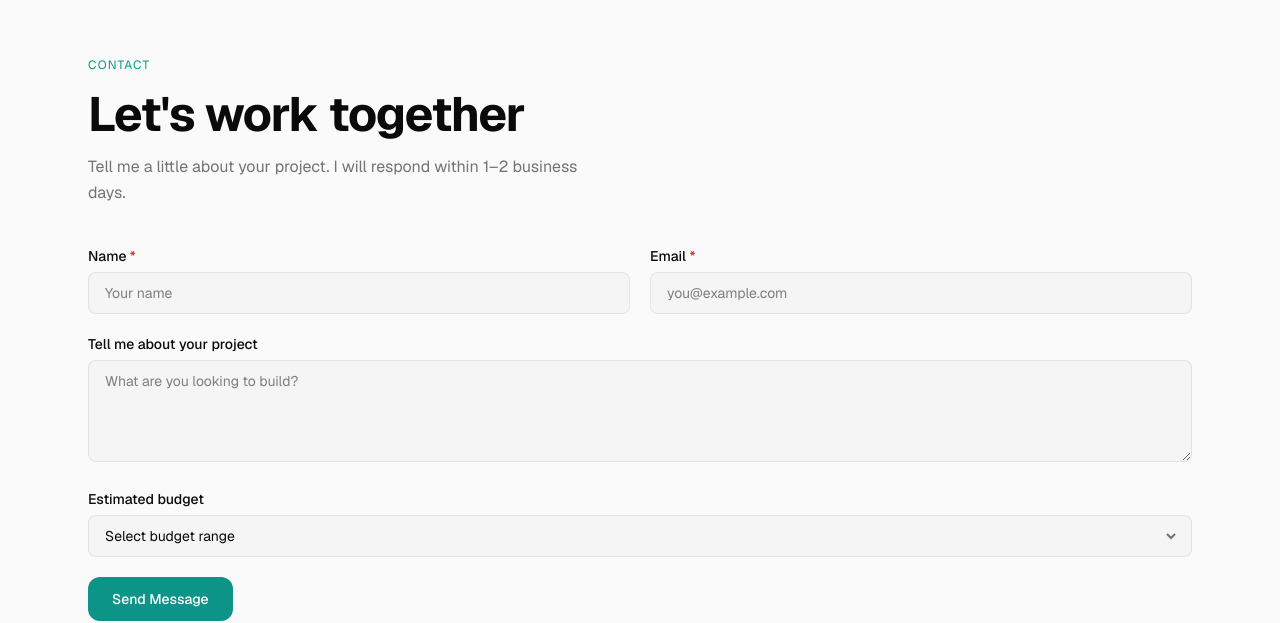
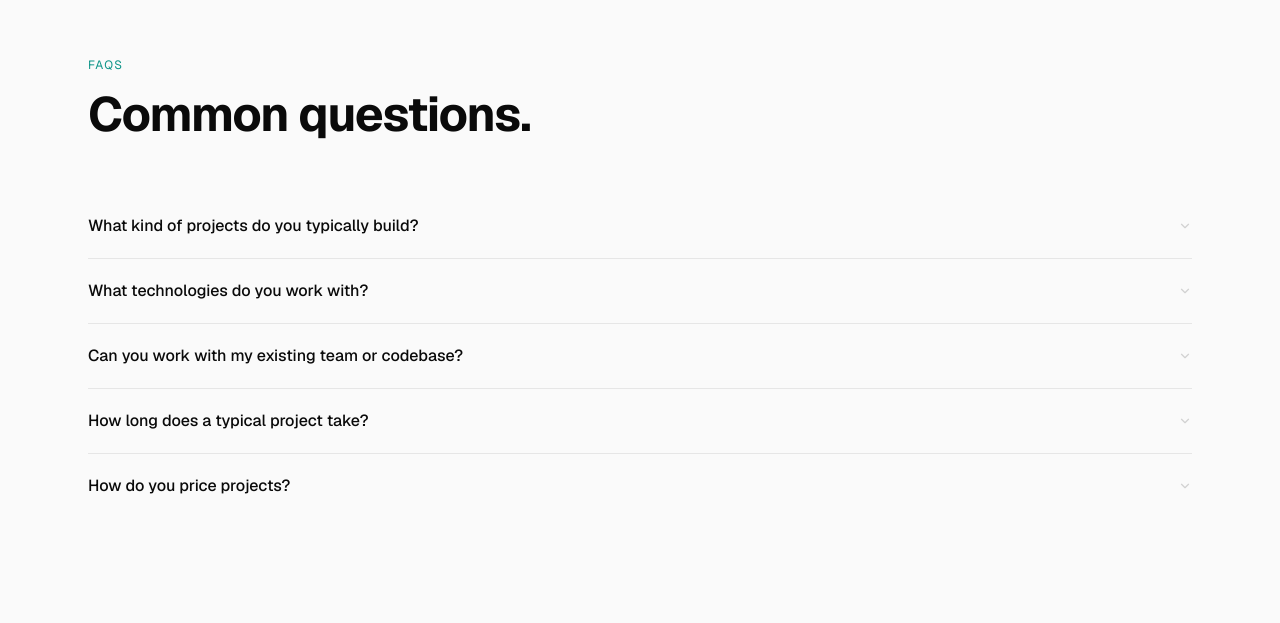
Before and after one commit to mustafatawab/portfolio, a Next.js app: page / in a window 1280 px wide. Shown: the part 6874-7497 px from the top of the page. Built offline with nearby package versions, Linux system fonts and the light colour scheme.

Commit message:
added FAQs

```diff
--- a/src/app/page.tsx
+++ b/src/app/page.tsx
@@ -4,6 +4,7 @@ import WhatIBuild from "@/views/what-i-build";
 import EngagementModels from "@/views/engagement-models";
 import Experience from "@/views/experience";
 import Projects from "@/views/projects";
+import FAQ from "@/views/faq";
 import Contact from "@/views/contact";
 import { JsonLd, personSchema, breadcrumbSchema } from "@/lib/json-ld";
 
@@ -22,6 +23,7 @@ export default function Home() {
       <EngagementModels />
       <Experience />
       <Projects />
+      <FAQ />
       <Contact />
     </>
   );
--- /dev/null
+++ b/src/views/faq.tsx
@@ -0,0 +1,125 @@
+"use client";
+import React, { useState } from "react";
+import { motion, AnimatePresence } from "framer-motion";
+import { ChevronDown } from "lucide-react";
+
+const ease = [0.25, 0.1, 0.25, 1] as const;
+
+const fadeUp = {
+  hidden: { opacity: 0, y: 24 },
+  visible: {
+    opacity: 1,
+    y: 0,
+    transition: { duration: 0.5, ease },
+  },
+};
+
+const stagger = {
+  hidden: {},
+  visible: { transition: { staggerChildren: 0.06 } },
+};
+
+const faqs = [
+  {
+    q: "What kind of projects do you typically build?",
+    a: "I build custom web applications, SaaS platforms, desktop software, and backend systems for businesses across healthcare, education, enterprise, and e-commerce. Recent examples include a multi-tenant school management platform, an AI-powered medical scribe, and an offline-first pharmacy management system.",
+  },
+  {
+    q: "What technologies do you work with?",
+    a: "I primarily work with TypeScript, Python, Next.js, React, FastAPI, Node.js, PostgreSQL, Prisma, Docker, and Electron. I select the stack based on the project's specific requirements rather than forcing a one-size-fits-all approach.",
+  },
+  {
+    q: "Can you work with my existing team or codebase?",
+    a: "Yes. I can integrate with your team as an individual contributor, lead development on a specific track, or take full ownership of a project. I have experience collaborating across time zones and communication styles.",
+  },
+  {
+    q: "How long does a typical project take?",
+    a: "A focused MVP can ship in 4-6 weeks. Full product development typically runs 2-4 months depending on scope and complexity. I provide a clear timeline during the discovery phase before any work begins.",
+  },
+  {
+    q: "How do you price projects?",
+    a: "Pricing depends on scope and complexity. I offer fixed pricing for well-defined projects and retainer-based partnerships for ongoing development. The discovery phase helps us determine the right model for your situation.",
+  },
+];
+
+export default function FAQ() {
+  const [open, setOpen] = useState<number | null>(null);
+
+  return (
+    <section id="faq" className="py-24 md:py-32 bg-background">
+      <div className="container max-w-3xl">
+        <motion.div
+          initial="hidden"
+          whileInView="visible"
+          viewport={{ once: true, margin: "-80px" }}
+          variants={stagger}
+        >
+          <motion.span variants={fadeUp} className="section-label">
+            FAQs
+          </motion.span>
+
+          <motion.h2
+            variants={fadeUp}
+            className="text-3xl sm:text-4xl lg:text-5xl font-bold tracking-tight text-foreground mt-2 mb-14"
+          >
+            Common questions.
+          </motion.h2>
+        </motion.div>
+
+        <motion.div
+          initial="hidden"
+          whileInView="visible"
+          viewport={{ once: true, margin: "-80px" }}
+          variants={stagger}
+        >
+          {faqs.map((faq, i) => {
+            const isOpen = open === i;
+
+            return (
+              <motion.div key={i} variants={fadeUp}>
+                <button
+                  onClick={() => setOpen(isOpen ? null : i)}
+                  className="w-full text-left focus:outline-none group"
+                >
+                  <div className="flex items-center justify-between gap-4 py-5">
+                    <span className="text-sm sm:text-base font-medium text-foreground group-hover:text-primary transition-colors">
+                      {faq.q}
+                    </span>
+                    <ChevronDown
+                      size={14}
+                      className={`text-muted-foreground/30 flex-shrink-0 transition-transform duration-300 ease-[var(--ease)] ${
+                        isOpen ? "rotate-180" : ""
+                      }`}
+                    />
+                  </div>
+                </button>
+
+                <AnimatePresence initial={false}>
+                  {isOpen && (
+                    <motion.div
+                      initial={{ height: 0, opacity: 0 }}
+                      animate={{ height: "auto", opacity: 1 }}
+                      exit={{ height: 0, opacity: 0 }}
+                      transition={{ duration: 0.3, ease }}
+                      className="overflow-hidden"
+                    >
+                      <div className="pb-6">
+                        <p className="text-sm text-muted-foreground leading-relaxed">
+                          {faq.a}
+                        </p>
+                      </div>
+                    </motion.div>
+                  )}
+                </AnimatePresence>
+
+                {i < faqs.length - 1 && (
+                  <div className="h-px bg-border" />
+                )}
+              </motion.div>
+            );
+          })}
+        </motion.div>
+      </div>
+    </section>
+  );
+}
```
